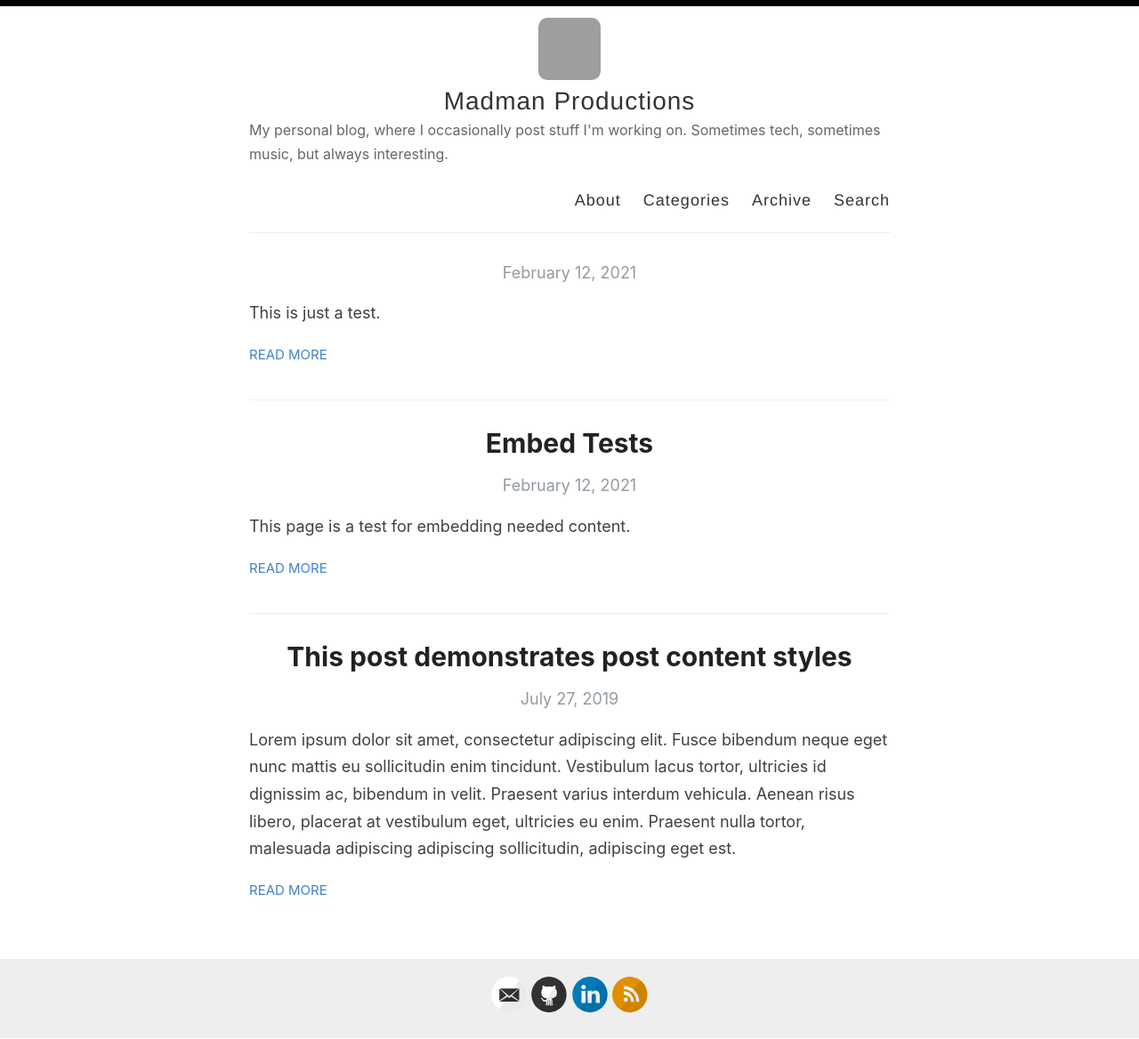
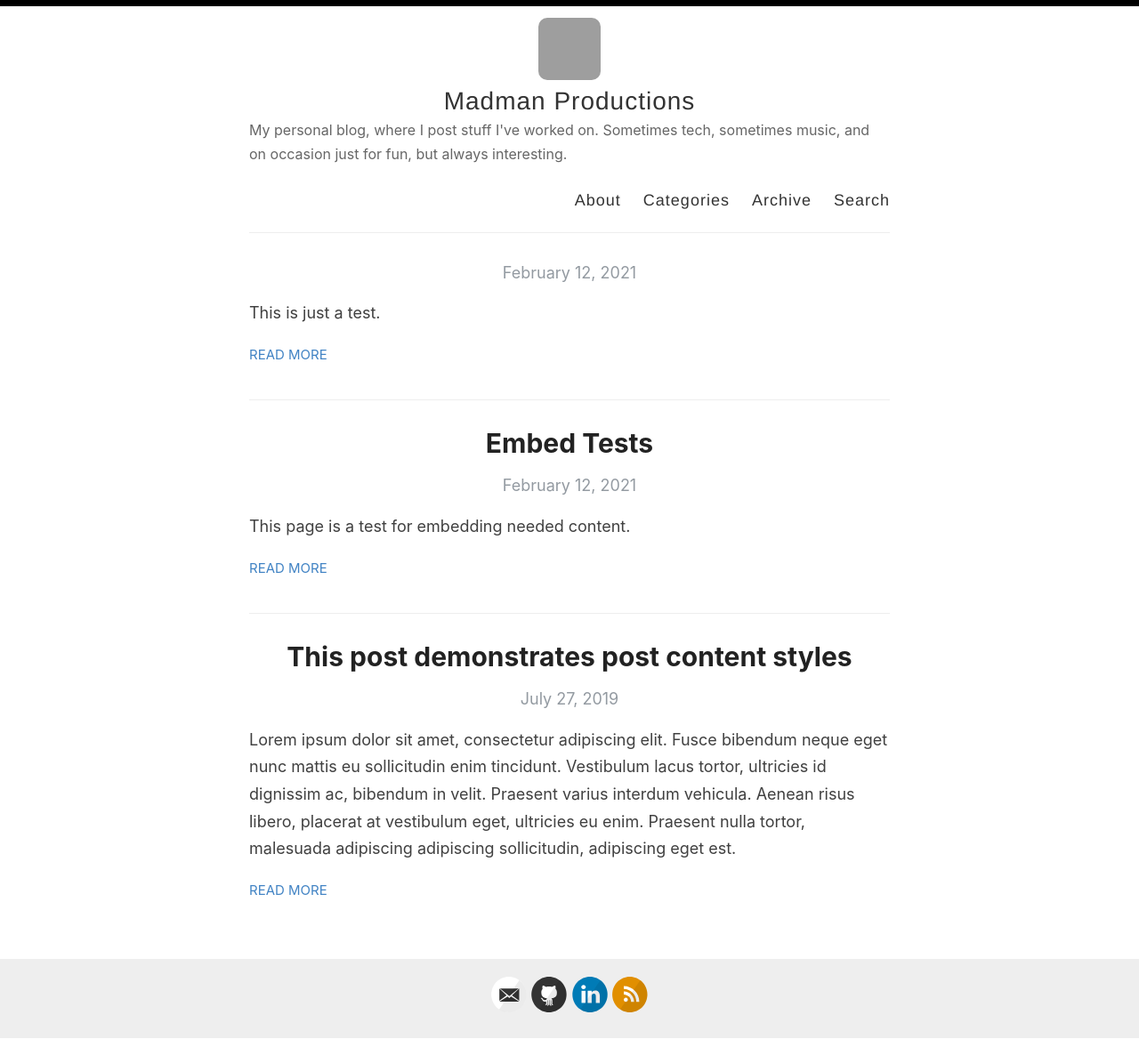
Before and after one commit to jpcranford/jpcranford.github.io, a Jekyll site: the page built from index.html, in a window 1280 px wide. Shown: the whole page at 89% size. Built offline with Jekyll 4.4.1, drawn with Linux system fonts in a browser that asks for light colours; the list of posts is cut into pages by our own code; grey boxes are pictures that could not be loaded.

Commit message:
Update site description

```diff
--- a/_config.yml
+++ b/_config.yml
@@ -9,7 +9,7 @@ name: Madman Productions
 author: J.P. Cranford
 
 # Short bio or description (displayed in the header)
-description: My personal blog, where I occasionally post stuff I'm working on. Sometimes tech, sometimes music, but always interesting.
+description: My personal blog, where I post stuff I've worked on. Sometimes tech, sometimes music, and on occasion just for fun, but always interesting.
 
 # URL of your avatar or profile pic (you could use your GitHub profile pic)
 avatar: https://avatars.githubusercontent.com/u/21347202?v=4
```
